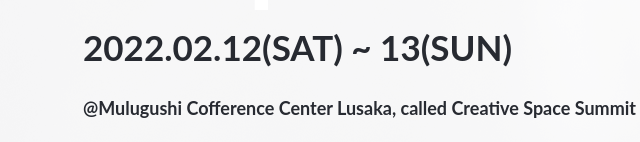
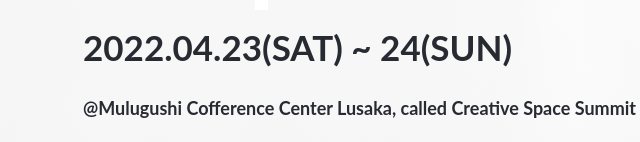
Before and after one commit to kinginthenorthcodez/capstone-project-1, a website: page index.html in a window 1280 px wide. Shown: the part 653-795 px from the top of the page, 130-770 px from the left. Drawn offline with nearby package versions, Linux system fonts and the light colour scheme.

Commit message:
Pull Request

```diff
--- a/index.html
+++ b/index.html
@@ -63,7 +63,7 @@
            <p class="description">Zambia's creative minds making impact and Technology<br> breakthrough are comming
            together to <span>re-think</span> and <span>re-imagine</span><span> design</span> </p>
            <div class="venue-highlight">
-           <p class="date-stamp">2022.02.12(SAT) ~ 13(SUN)</p>
+           <p class="date-stamp">2022.04.23(SAT) ~ 24(SUN)</p>
           <p class="venue">@Mulugushi Cofference Center Lusaka, called Creative Space Summit</p>
            </div>
           </div>
```
Also changed, not shown: README.md.
